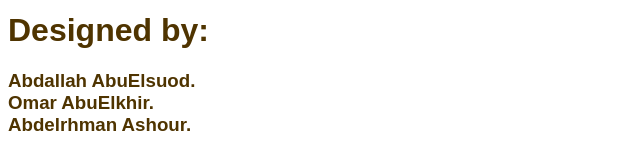
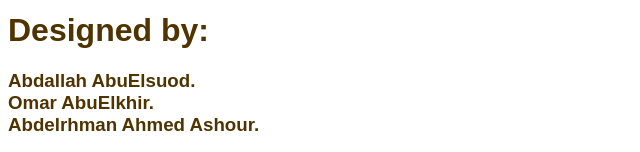
Before and after one commit to abdallahaboelsuod/Project, a plain HTML site: page about.html in a window 1280 px wide. Shown: the part 974-1126 px from the top of the page, 0-640 px from the left. Drawn offline with Linux system fonts and the light colour scheme.

Commit message:
Update about.html

```diff
--- a/about.html
+++ b/about.html
@@ -32,6 +32,6 @@
 
 
     <h1><p class="p1">Thank you for visiting our website.</p></h1><br>
-    <div class="n"><h1>Designed by:</h1><h3>Abdallah AbuElsuod.<br>Omar AbuElkhir.<br>Abdelrhman Ashour.</h3></div>
+    <div class="n"><h1>Designed by:</h1><h3>Abdallah AbuElsuod.<br>Omar AbuElkhir.<br>Abdelrhman Ahmed Ashour.</h3></div>
 </body>
 </html>
```
